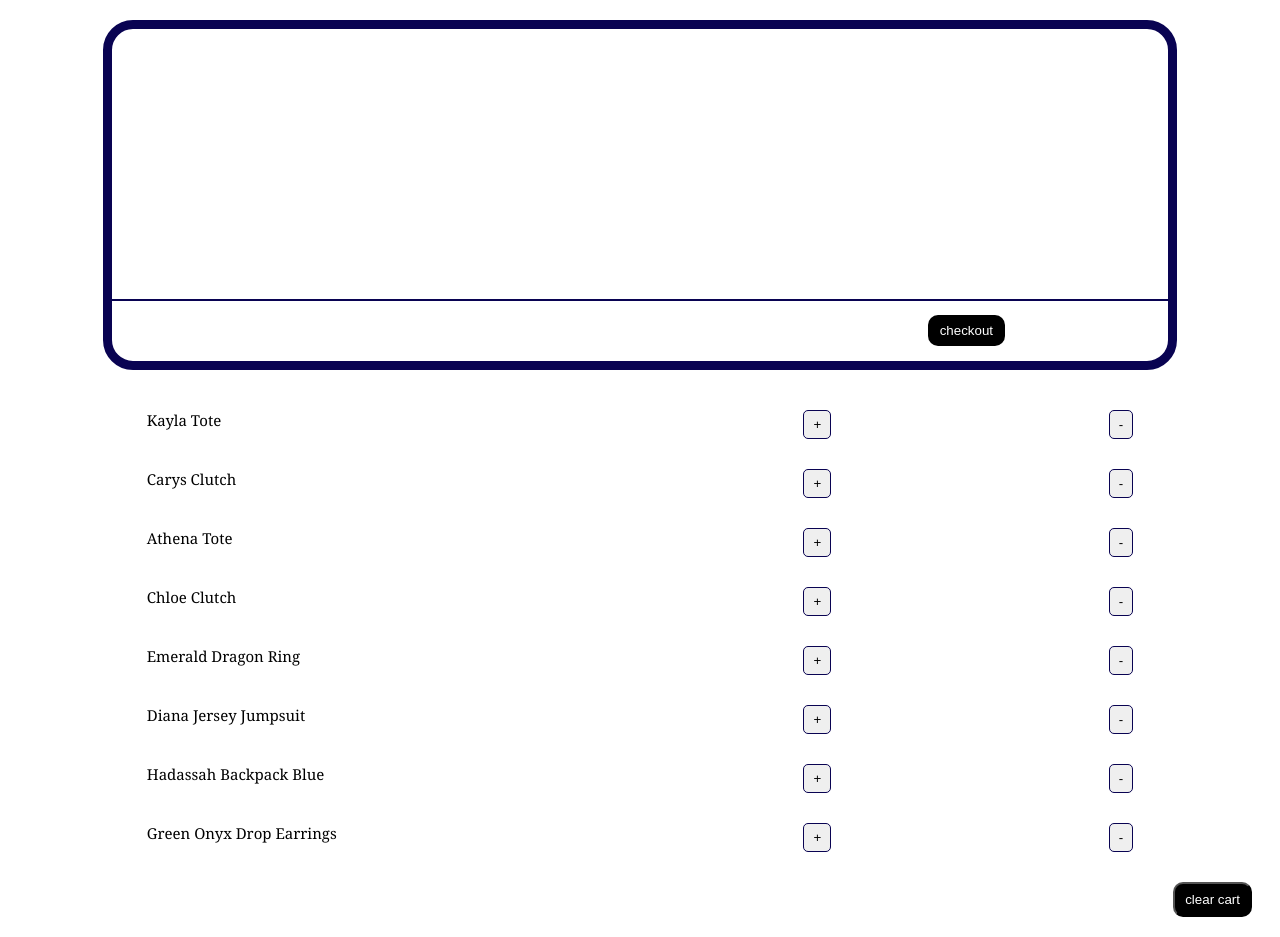
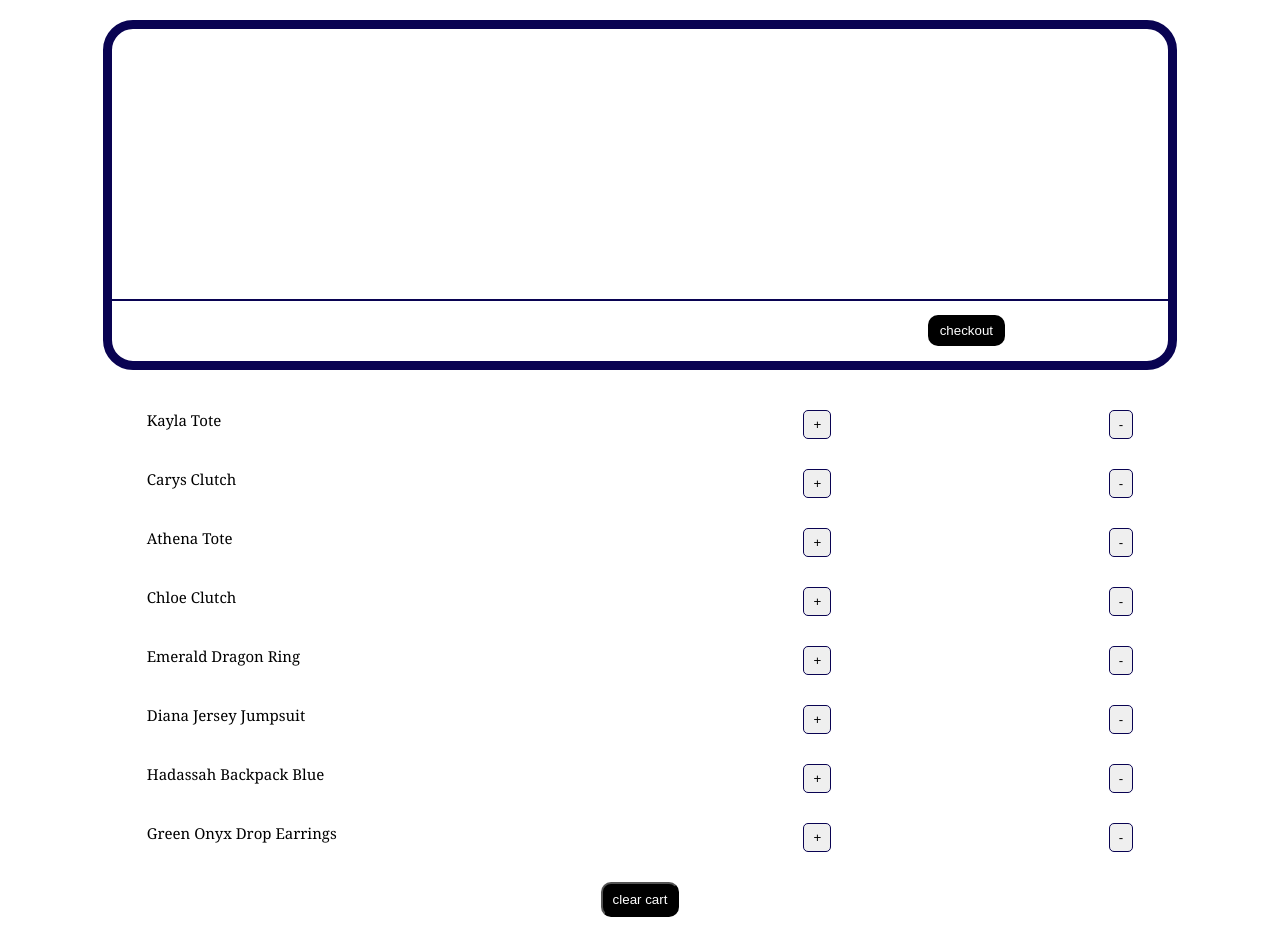
Before and after one commit to Nonyeah/full-shopping-cart, a React (Vite) app: page / in a window 1280 px wide. Built offline with nearby package versions, Linux system fonts and the light colour scheme.

Commit message:
changed position of clear cart button

```diff
--- a/src/App.css
+++ b/src/App.css
@@ -160,7 +160,7 @@ input {
 }
 
 .clearcart {
-  text-align: right;
+  text-align: center;
   margin: 20px;
 }
 
```
